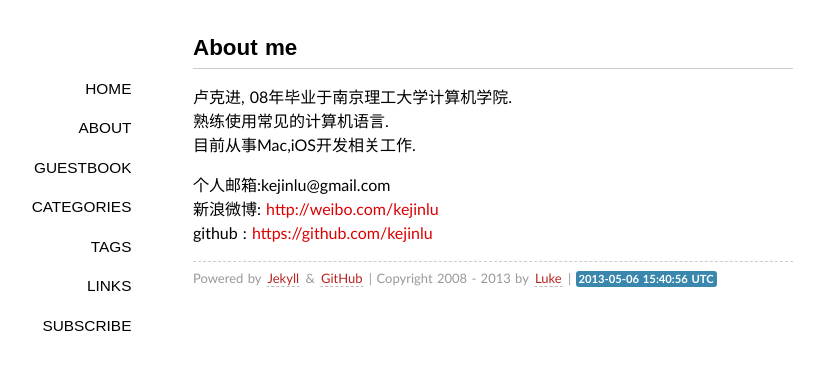
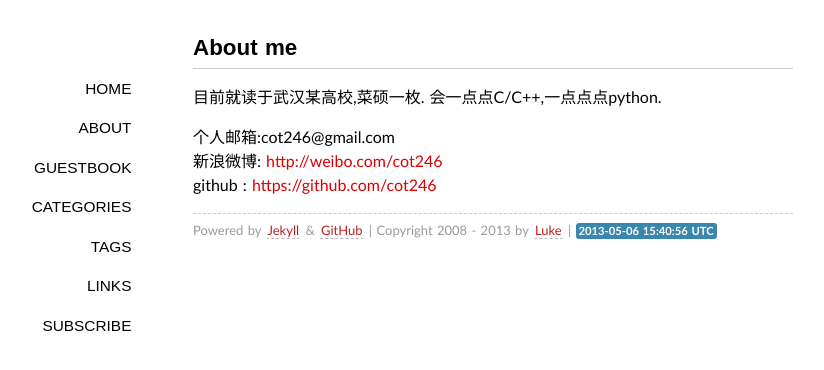
Before and after one commit to cot246/cot246.github.com, a Jekyll site: the page built from about/index.md, in a window 1280 px wide. Shown: the top 370 px of the page, without its empty margins (147-971 px from the left). Built offline with Jekyll 4.4.1, drawn with Linux system fonts in a browser that asks for light colours; some web fonts are replaced; Markdown is read by kramdown in place of the engine named in the settings; comment, search, counter and statistics services are not loaded.

Commit message:
Update index.md

```diff
--- a/about/index.md
+++ b/about/index.md
@@ -4,10 +4,10 @@ layout: page
 comments: yes
 ---
 
-卢克进, 08年毕业于南京理工大学计算机学院.
-熟练使用常见的计算机语言.
-目前从事Mac,iOS开发相关工作.
+目前就读于武汉某高校,菜硕一枚.
+会一点点C/C++,一点点点python.
 
-个人邮箱:kejinlu@gmail.com
-新浪微博: [http://weibo.com/kejinlu](http://weibo.com/kejinlu)
-github : [https://github.com/kejinlu](https://github.com/kejinlu)
+
+个人邮箱:cot246@gmail.com
+新浪微博: [http://weibo.com/cot246](http://weibo.com/cot246)
+github : [https://github.com/cot246](https://github.com/cot246)
```
